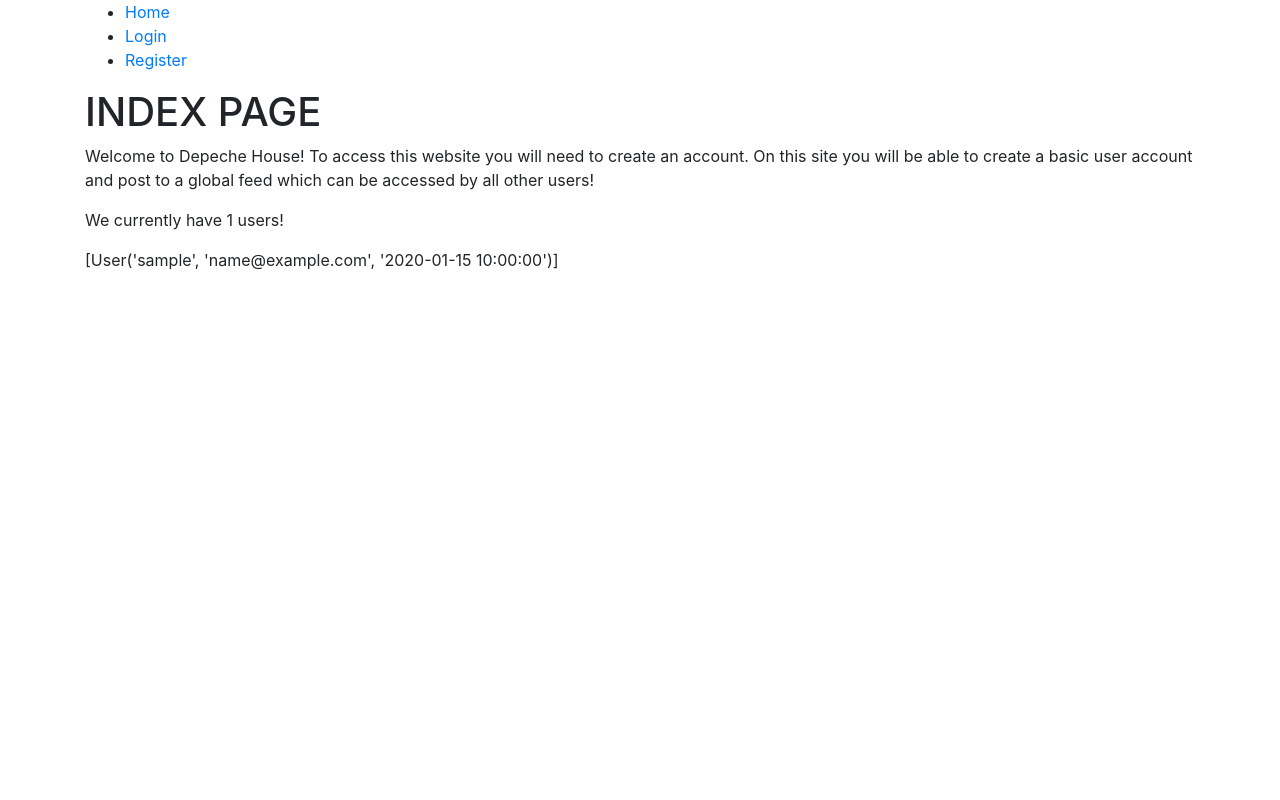
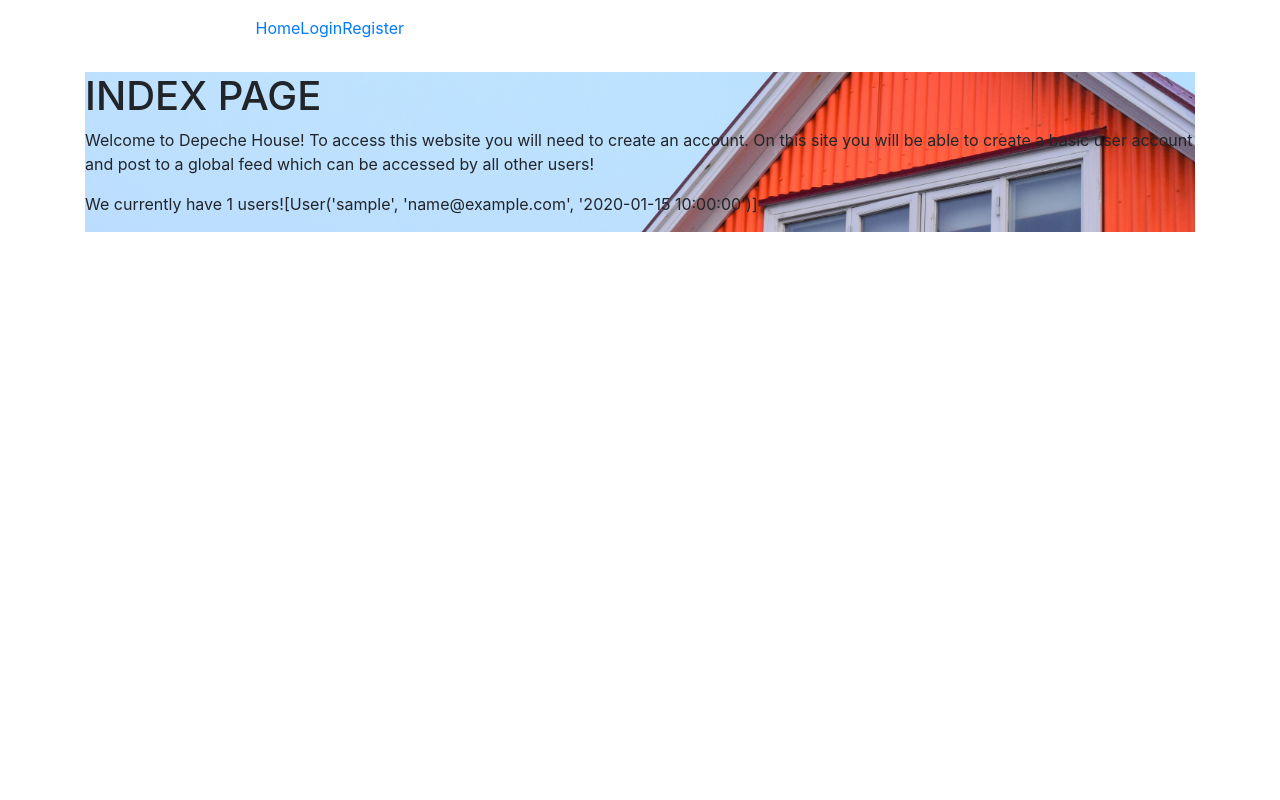
Before and after one commit to sthompson232/Depeche-House, a Flask app: page / in a window 1280 px wide. Run offline with Flask 2, Linux system fonts and the light colour scheme; tables that the repository leaves empty hold one stand-in row (values such as "Sample post").

Commit message:
added background

```diff
--- /dev/null
+++ b/depeche_house/static/style.css
@@ -0,0 +1,9 @@
+html,body{
+    margin:0;
+    height:100%;
+}
+img{
+  display:block;
+  width:100%; height:100%;
+  object-fit: cover;
+}
--- a/depeche_house/templates/base.html
+++ b/depeche_house/templates/base.html
@@ -4,17 +4,19 @@
     <meta charset="UTF-8">
     <!-- Required meta tags -->
     <meta name="viewport" content="width=device-width, initial-scale=1, shrink-to-fit=no">
-
+    <link rel="stylesheet" href="../static/style.css">
     <!-- Bootstrap CSS -->
     <link rel="stylesheet" href="https://cdn.jsdelivr.net/npm/bootstrap@4.5.3/dist/css/bootstrap.min.css" integrity="sha384-TX8t27EcRE3e/ihU7zmQxVncDAy5uIKz4rEkgIXeMed4M0jlfIDPvg6uqKI2xXr2" crossorigin="anonymous">
 
     <title>Depeche House</title>
   </head>
   <body>
+    <!--Navbar-->
+    <nav class="navbar navbar-expand-lg navbar-dark fixed-top scrolling-navbar">
       <div class="container">
-      <nav>
-        <ul>
-
+        <a class="navbar-brand" href="{{ url_for('index') }}"><strong>Depeche House</strong></a>
+        <div class="collapse navbar-collapse" id="navbarSupportedContent-7">
+          <ul class="navbar-nav mr-auto">
             <li><a href="{{ url_for('index') }}">Home</a></li>
             {% if current_user.is_authenticated %}
             <li><a href="{{ url_for('user', username=user) }}">My Account</a></li>
@@ -26,7 +28,10 @@
             <li><a href="{{ url_for('register') }}">Register</a></li>
             {% endif %}
           </ul>
+        </div>
+      </div>
     </nav>
+    <div class="container">
       {% with messages = get_flashed_messages(with_categories=true) %}
         {% if messages %}
           {% for category, message in messages %}
--- a/depeche_house/templates/index.html
+++ b/depeche_house/templates/index.html
@@ -1,11 +1,21 @@
 {% extends "base.html" %}
 
 {% block content %}
+<br>
+<br>
+<br>
+<div class="view" style="background-image: url(../static/images/joss-woodhead-tfEoT92EYlo-unsplash.jpg); background-repeat: no-repeat; background-size: cover; background-position: center center;">
+    <div class="container">
+        <div class="row">
+            <h1>INDEX PAGE</h1>
 
-<h1>INDEX PAGE</h1>
+            <p>Welcome to Depeche House! To access this website you will need to create an account. On this site you will be able to create a basic user account and post to a global feed which can be accessed by all other users!</p>
 
-<p>Welcome to Depeche House! To access this website you will need to create an account. On this site you will be able to create a basic user account and post to a global feed which can be accessed by all other users!</p>
+            <p>We currently have {{ current_users | length }} users!</p>
+            <p>{{ current_users }}</p>
+        </div>
+    </div>
+</div>
 
-<p>We currently have {{ current_users | length }} users!</p>
-<p>{{ current_users }}</p>
+
 {% endblock %}
```
Also changed, not shown: depeche_house/static/images/joss-woodhead-tfEoT92EYlo-unsplash.jpg (added). Lines whose indentation alone changed are shown as unchanged.
